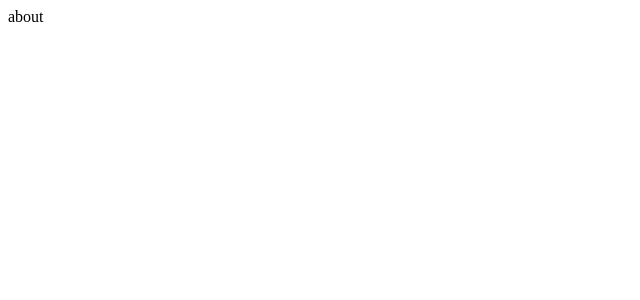
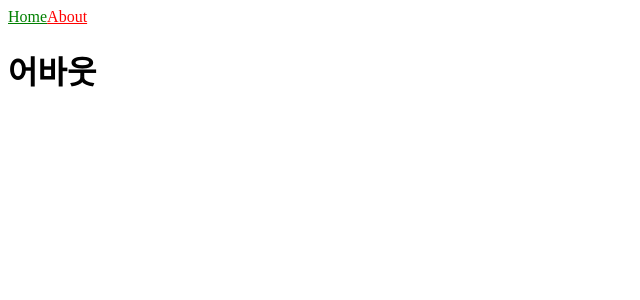
Before and after one commit to LJS0000/hnn-next-prac-js, a Next.js app: page /about in a window 1280 px wide. Shown: the top 300 px of the page, without its empty margins (0-640 px from the left). Built offline with nearby package versions, Linux system fonts and the light colour scheme.

Commit message:
Chore 라우팅 테스트

```diff
--- a/src/pages/about.js
+++ /dev/null
@@ -1,3 +0,0 @@
-export default function About() {
-  return 'about'
-}
--- /dev/null
+++ b/src/pages/about.tsx
@@ -0,0 +1,27 @@
+import Link from 'next/link';
+import { useRouter } from 'next/router';
+
+export default function About() {
+  const router = useRouter();
+  console.log(router);
+
+  return (
+    <div>
+      <nav>
+        <Link
+          style={{ color: router.pathname === '/' ? 'red' : 'green' }}
+          href="/"
+        >
+          Home
+        </Link>
+        <Link
+          style={{ color: router.pathname === '/about' ? 'red' : 'green' }}
+          href="/"
+        >
+          About
+        </Link>
+      </nav>
+      <h1>어바웃</h1>
+    </div>
+  );
+}
--- a/src/pages/index.js
+++ /dev/null
@@ -1,3 +0,0 @@
-export default function Home() {
-  return 'Hi'
-}
--- a/tsconfig.json
+++ b/tsconfig.json
@@ -19,6 +19,6 @@
       "@component/*": ["./src/*"]
     }
   },
-  "include": ["next-env.d.ts", "**/*.ts", "**/*.tsx", "src/pages/index.js"],
+  "include": ["next-env.d.ts", "**/*.ts", "**/*.tsx", "src/pages/index.tsx"],
   "exclude": ["node_modules"]
 }
```
Also changed, not shown: src/pages/index.tsx (added, +12 -0 lines).
